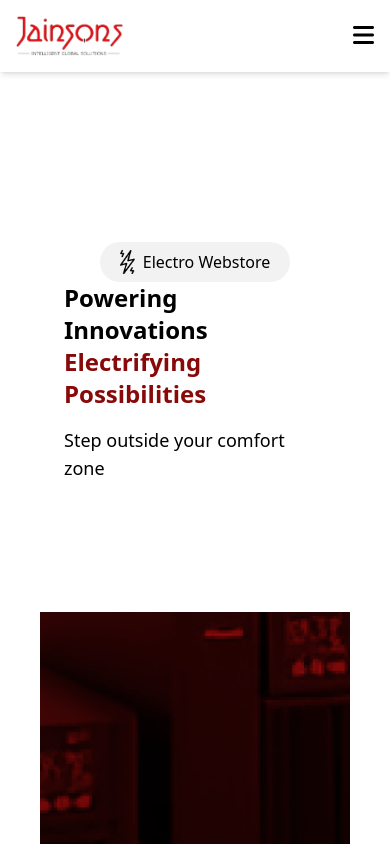
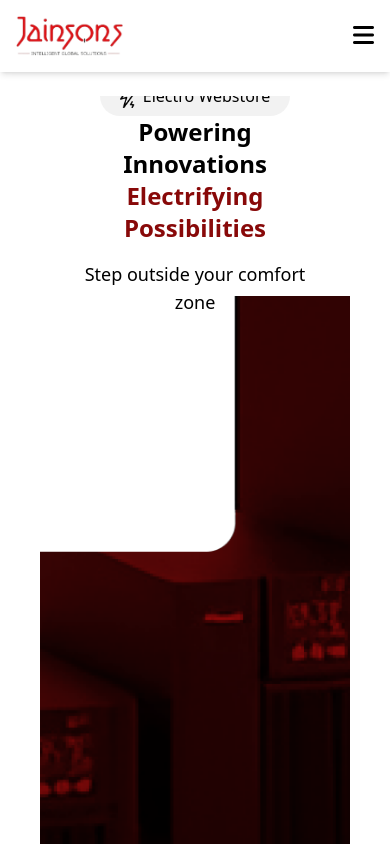
Before and after one commit to adityatomar1803/new-next-jansons, a Next.js app: page / in a window 390 px wide. Shown: the top 844 px of the page. Built offline with nearby package versions, Linux system fonts and the light colour scheme.

Commit message:
Ui CHanges

```diff
--- a/src/component/form/quote.jsx
+++ b/src/component/form/quote.jsx
@@ -52,7 +52,7 @@ const Quote = () => {
       event.preventDefault();
     },
   });
-  const [selectCategory , setSelectCategory] = useState('')
+  const [selectCategory, setSelectCategory] = useState('')
   const [categories, setCategories] = useState([]);
   const getAllCategory = async () => {
     try {
@@ -73,7 +73,14 @@ const Quote = () => {
   useEffect(() => {
     getAllCategory();
   }, []);
+  const [selectedCategoryName, setSelectedCategoryName] = useState("");
 
+  const handleCategoryChange = (event) => {
+    const selectedId = event.target.value;
+    const selectedCategory = categories.find((cat) => cat._id === selectedId);
+    setSelectedCategoryName(selectedCategory ? selectedCategory.name : "");
+    formik.handleChange(event); // Keep Formik's behavior
+  };
   return (
     <div className="container mx-auto py-16 px-4 md:px-8">
       <div className=" flex justify-center items-center bg-white">
@@ -93,14 +100,14 @@ const Quote = () => {
                 id="category"
                 name="category"
                 className="mt-2 border rounded-lg p-2 flex-1 w-full"
-                onChange={formik.handleChange}
+                onChange={handleCategoryChange}
                 onBlur={formik.handleBlur}
                 value={formik.values.category}
               >
                 {categories?.map((data, index) => (
                   <option
                     key={index}
-                    value={data?._id} onClick={() => setSelectCategory(data?.name)}>{data?.name}</option>
+                    value={data?._id}>{data?.name}</option>
                 ))}
               </select>
             </div>
@@ -110,7 +117,7 @@ const Quote = () => {
               </div>
             )}
             {
-              (selectCategory === 'Other' || selectCategory === 'other' || selectCategory === 'Others') &&
+              (selectedCategoryName === 'Other' || selectedCategoryName === 'other' || selectedCategoryName === 'Others') &&
               <div className="flex flex-col items-start md:flex-row md:items-center w-full  md:gap-10">
                 <label
                   htmlFor="categoryName"
@@ -124,9 +131,11 @@ const Quote = () => {
                   type="text"
                   className="mt-2 border rounded-lg p-2 flex-1 w-full"
                   placeholder="Enter your mail id"
-                  onChange={formik.handleChange}
+                  onChange={(e) => {
+                    const inputValue = e.target.value;
+                    formik.setFieldValue("category", `Others - ${inputValue}`);
+                  }}
                   onBlur={formik.handleBlur}
-                  value={formik.values.category}
                 />
               </div>
             }
--- a/src/component/home/herosection.jsx
+++ b/src/component/home/herosection.jsx
@@ -42,7 +42,7 @@ const slides = [
 
 const HeroSlider = () => {
 	return (
-		<div className="relative w-full h-screen mt-10 mb-10 px-10 overflow-hidden">
+		<div className="relative w-full h-screen mt-6 md:mt-10 mb-10 px-10 overflow-hidden">
 			<Slider {...settings} className="h-full">
 				{slides.map((slide) => (
 					<div key={slide.id} className="relative w-full h-screen ">
@@ -56,13 +56,13 @@ const HeroSlider = () => {
 						{/* <div className="absolute inset-0 bg-black/50 rounded-3xl" /> */}
 
 						{/* Animated Text */}
-						<div className="absolute w-full md:w-auto bg-white  top-0 flex flex-col left-0  text-white py-2 md:py-5 px-6 md:max-h-96 h-[500px]  md:text-left md:h-full items-center md:items-start justify-center md:rounded-br-2xl  ">
+						<div className="absolute w-full md:w-auto  bg-white 	  top-0 flex flex-col left-0  text-white py-2 md:py-5 px-6 md:max-h-96 h-[200px]  md:text-left md:h-full items-center md:items-start justify-center md:rounded-br-2xl  ">
 							<button className=" bg-[#f2f2f2] px-5 py-2 rounded-[20px] w-max text-black flex gap-2">
 								<img src="/Group@2x.png" className="h-6" />{' '}
 								Electro Webstore
 							</button>
 							<motion.h1
-								className="text-2xl md:text-6xl font-bold text-black"
+								className="text-2xl md:text-6xl text-center md:text-left font-bold text-black"
 								initial={{ opacity: 0, y: -50 }}
 								animate={{ opacity: 1, y: 0 }}
 								transition={{ duration: 1, ease: 'easeOut' }}
@@ -70,7 +70,7 @@ const HeroSlider = () => {
 								{slide.title}
 							</motion.h1>
 							<motion.h1
-								className="text-2xl md:text-6xl font-bold text-[#880909]"
+								className="text-2xl md:text-6xl text-center md:text-left font-bold text-[#880909]"
 								initial={{ opacity: 0, y: -50 }}
 								animate={{ opacity: 1, y: 0 }}
 								transition={{ duration: 1, ease: 'easeOut' }}
@@ -78,7 +78,7 @@ const HeroSlider = () => {
 								{slide.extraTitle}
 							</motion.h1>
 							<motion.p
-								className="mt-4 text-lg md:text-xl text-black"
+								className="mt-4 text-lg text-center md:text-left md:text-xl text-black"
 								initial={{ opacity: 0, y: 50 }}
 								animate={{ opacity: 1, y: 0 }}
 								transition={{
--- a/src/component/home/index.jsx
+++ b/src/component/home/index.jsx
@@ -6,9 +6,7 @@ import Collaborations from "./collaborations";
 import Stats from "./stats";
 import AboutUs from "./About";
 
-const   Homepage = () => {
-
-
+const Homepage = () => {
     return (
         <div>
             <HeroSection />
```
Also changed, not shown: public/Group-61732.jpg (added).
